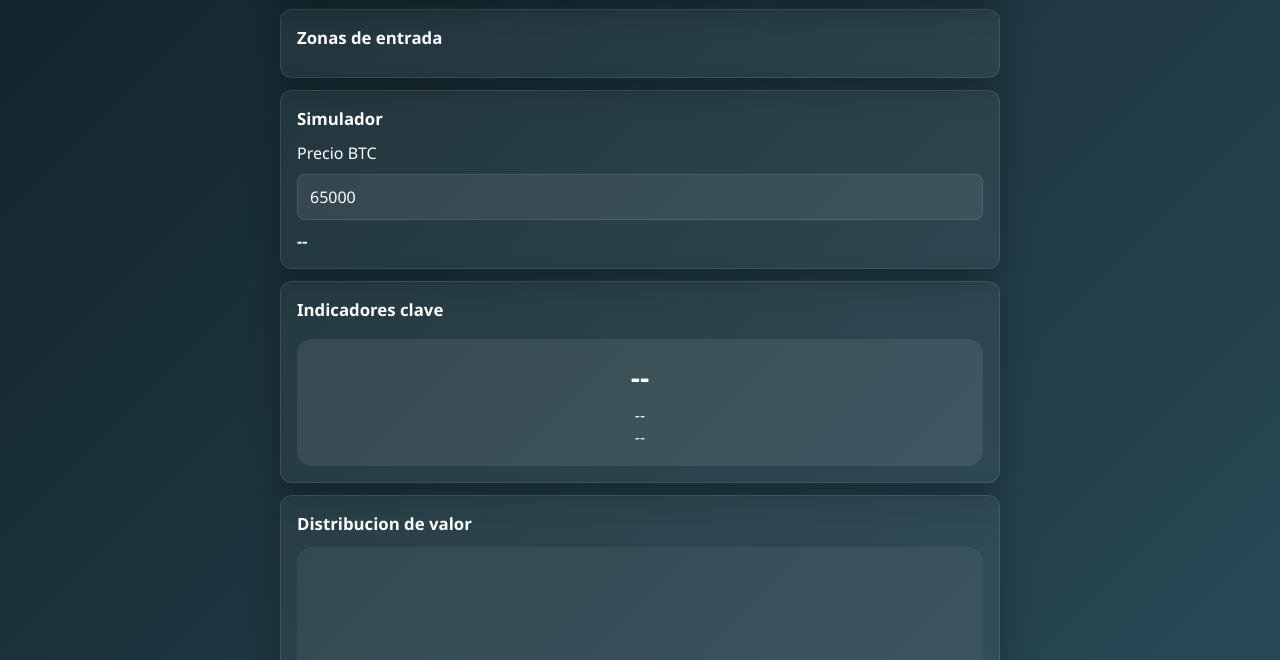
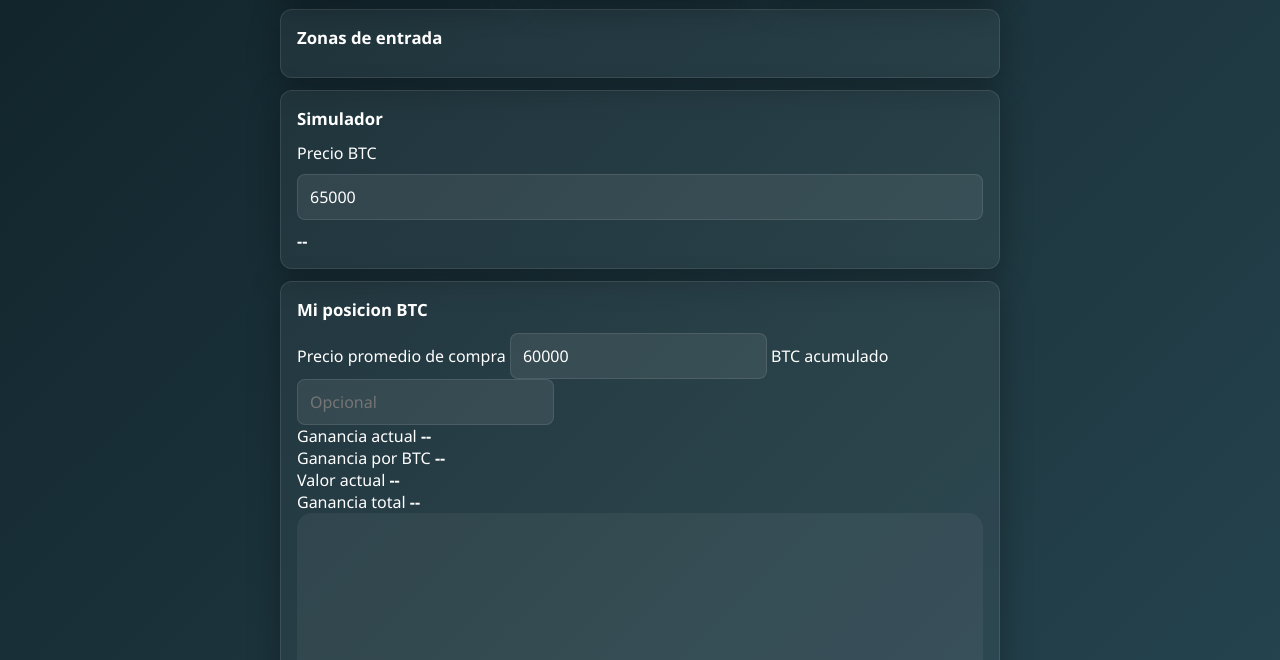
Before and after one commit to lollipopsega/btc-dashboard-apk, a website: page mobile/www/index.html in a window 1280 px wide. Shown: the part 292-952 px from the top of the page. Drawn offline with Linux system fonts and the light colour scheme; no server answers.

Commit message:
Add BTC position section

```diff
--- a/mobile/www/index.html
+++ b/mobile/www/index.html
@@ -61,6 +61,38 @@
       </section>
 
       <section class="card">
+        <h2>Mi posicion BTC</h2>
+        <div class="position-inputs">
+          <label for="entryPrice">Precio promedio de compra</label>
+          <input id="entryPrice" type="number" min="1" step="100" value="60000">
+
+          <label for="btcAmount">BTC acumulado</label>
+          <input id="btcAmount" type="number" min="0" step="0.00000001" placeholder="Opcional">
+        </div>
+
+        <div class="position-grid">
+          <div class="position-box">
+            <span>Ganancia actual</span>
+            <strong id="positionPnlPercent">--</strong>
+          </div>
+          <div class="position-box">
+            <span>Ganancia por BTC</span>
+            <strong id="positionPnlPerBtc">--</strong>
+          </div>
+          <div class="position-box">
+            <span>Valor actual</span>
+            <strong id="positionValue">--</strong>
+          </div>
+          <div class="position-box">
+            <span>Ganancia total</span>
+            <strong id="positionPnlTotal">--</strong>
+          </div>
+        </div>
+
+        <div class="chart position-chart" id="positionChart"></div>
+      </section>
+
+      <section class="card">
         <h2>Indicadores clave</h2>
         <div id="metrics"></div>
         <div class="signal">
```
